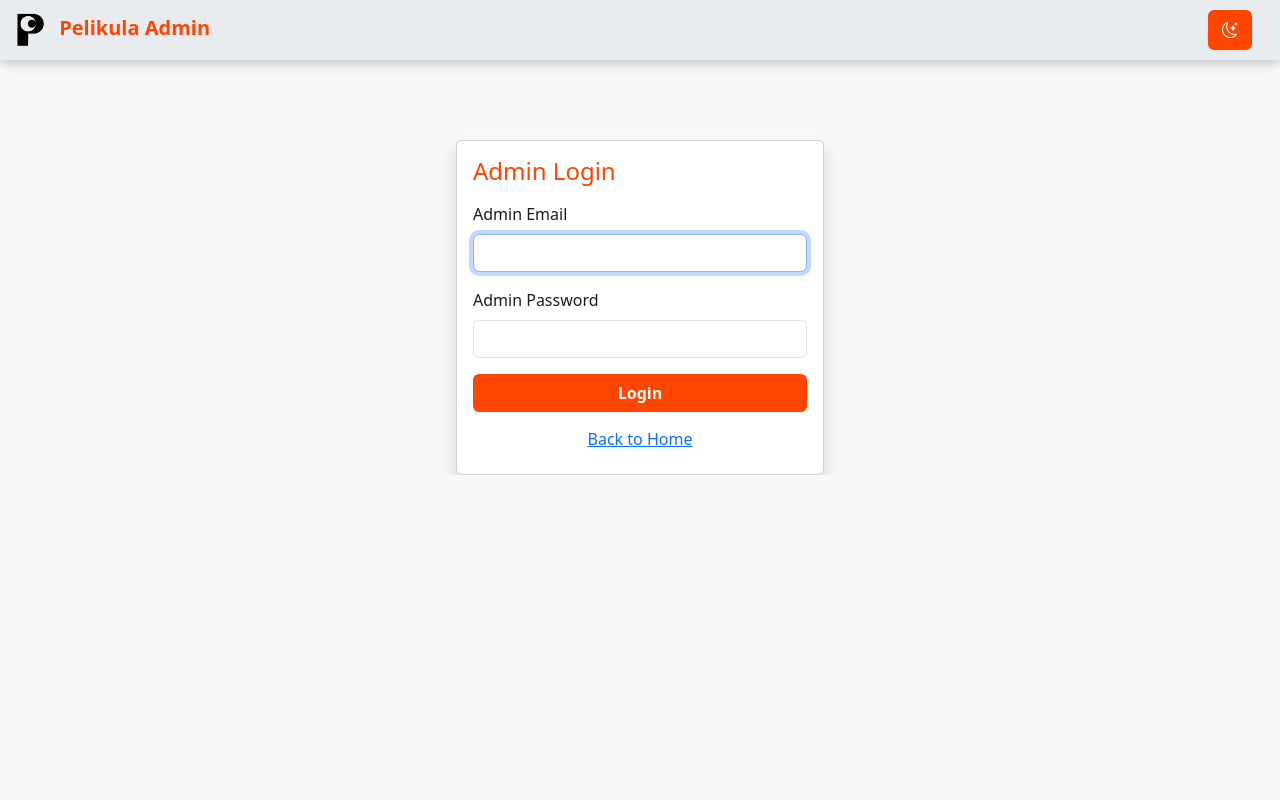
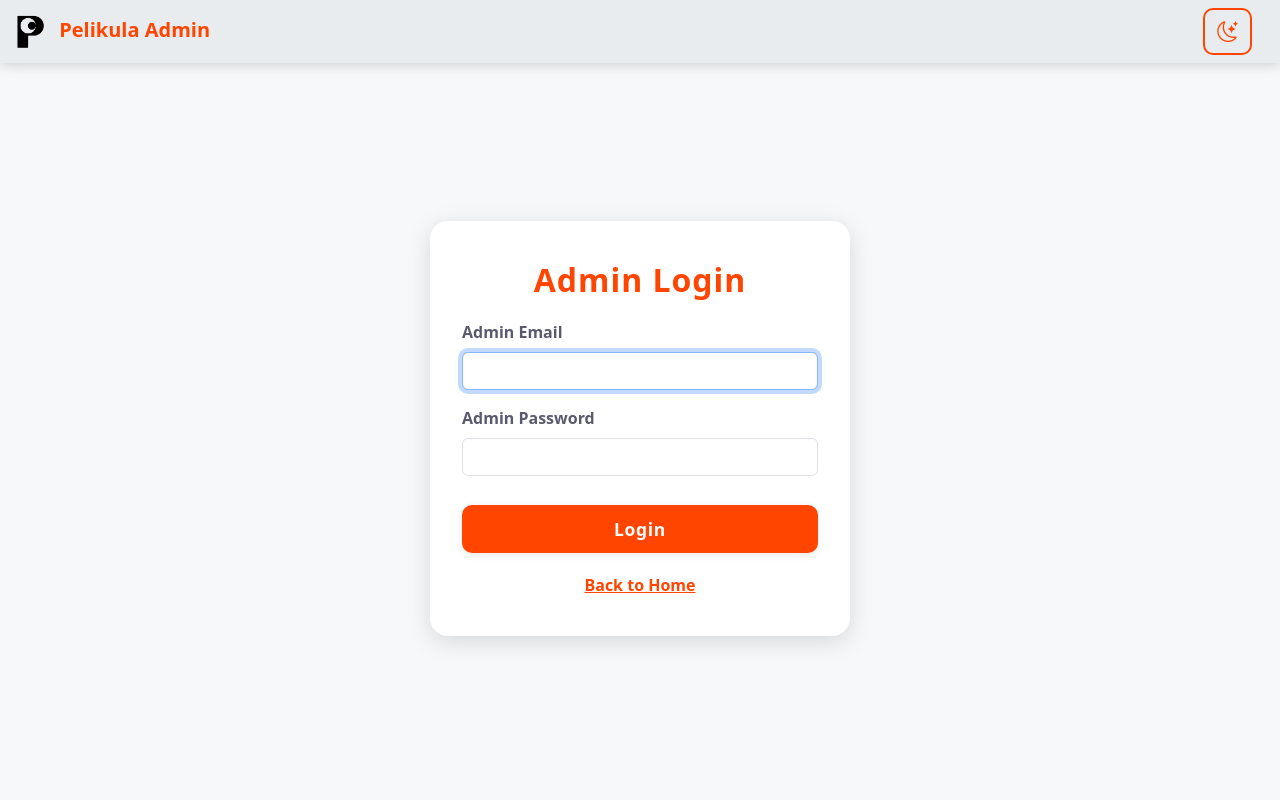
Before and after one commit to timbibat/PELIKULA_APP, a PHP site: page /admin_login.php in a window 1280 px wide. Run offline with PHP 8.4, Linux system fonts and the light colour scheme.

Commit message:
bookings, replies, admin login page imrpoved

```diff
--- a/admin_login.php
+++ b/admin_login.php
@@ -39,63 +39,110 @@ if ($_SERVER['REQUEST_METHOD'] === 'POST') {
       --text-muted: #5a5a6e;
       --navbar-bg: #e9ecef;
       --navbar-text: #1a1a22;
-      --toggle-btn-bg: #FF4500;
-      --toggle-btn-color: #fff;
-      --toggle-btn-border: #FF4500;
+      --btn-accent-bg: #FF4500;
+      --btn-accent-text: #fff;
     }
     body.dark-mode {
       --accent: #0d6efd;
-      --bg-main: #10121a;
-      --bg-card: #181a20;
+      --bg-main: #181a20;
+      --bg-card: #23272f;
       --text-main: #e6e9ef;
       --text-muted: #aab1b8;
       --navbar-bg: #23272f;
       --navbar-text: #fff;
-      --toggle-btn-bg: #23272f;
-      --toggle-btn-color: #0d6efd;
-      --toggle-btn-border: #0d6efd;
+      --btn-accent-bg: #0d6efd;
+      --btn-accent-text: #fff;
     }
     html, body {
+      background: var(--bg-main);
+      color: var(--text-main);
       max-width: 100vw;
       overflow-x: hidden;
+      min-height: 100vh;
     }
-    body { background: var(--bg-main); color: var(--text-main); }
-    .navbar { background: var(--navbar-bg) !important; box-shadow:0 2px 12px rgba(0,0,0,0.25);}
-    .navbar .navbar-brand { color: var(--accent) !important; }
+    .navbar { background: var(--navbar-bg) !important; box-shadow:0 2px 12px rgba(0,0,0,0.17);}
+    .navbar .navbar-brand { color: var(--accent) !important; font-weight: bold; }
     #toggleModeBtn {
-      background: var(--toggle-btn-bg) !important;
-      color: var(--toggle-btn-color) !important;
-      border: 2px solid var(--toggle-btn-border) !important;
+      background: transparent !important;
+      color: var(--accent) !important;
+      border: 2px solid var(--accent) !important;
       transition: background 0.2s, color 0.2s, border 0.2s;
+      border-radius: 10px;
+      font-size: 1.3rem;
     }
     #toggleModeBtn:focus {
-      outline: 2px solid var(--toggle-btn-border);
+      outline: 2px solid var(--accent);
     }
-    .card { background: var(--bg-card); color: var(--text-main);}
-    .login-container {
-      max-width: 400px;
+    .admin-login-bg {
+      min-height: calc(100vh - 70px);
+      display: flex;
+      align-items: center;
+      justify-content: center;
+      background: none;
+    }
+    .admin-card {
+      max-width: 420px;
       width: 100%;
-      margin: 80px auto 0 auto;
-      padding: 0 1rem;
+      border-radius: 18px;
+      box-shadow: 0 6px 24px rgba(0,0,0,0.13);
+      background: var(--bg-card);
+      padding: 2.5rem 2rem 2rem 2rem;
+      margin: 2rem 0;
+      color: var(--text-main);
     }
-    @media (max-width: 600px) {
-      .login-container {
-        max-width: 98vw;
-        padding: 0 0.3rem;
-        margin-top: 40px;
+    .admin-card h4 {
+      color: var(--accent);
+      font-weight: 700;
+      font-size: 2rem;
+      margin-bottom: 1.3rem;
+      text-align: center;
+      letter-spacing: 0.03em;
     }
-      .card {
-        padding: 0.5rem;
+    .admin-card .form-label {
+      font-weight: 600;
+      color: var(--text-muted);
     }
-      h4.mb-3 {
-        font-size: 1.4rem;
+    .btn-accent {
+      background: var(--btn-accent-bg) !important;
+      color: var(--btn-accent-text) !important;
+      font-weight: 600;
+      font-size: 1.09rem;
+      padding: 0.7rem 2rem;
+      border-radius: 10px;
+      border: none;
+      margin-top: 0.8rem;
+      width: 100%;
+      box-shadow: 0 2px 8px rgba(0,0,0,0.09);
+      transition: background 0.15s, color 0.15s;
+      letter-spacing: 0.04em;
     }
-      .form-label {
-        font-size: 0.98rem;
+    .btn-accent:hover, .btn-accent:focus {
+      background: #d13d00 !important;
+      color: #fff !important;
     }
-      .btn, .btn-link {
+    .btn-link {
+      color: var(--accent) !important;
+      font-weight: 600;
+      text-align: center;
+      width: 100%;
       font-size: 1rem;
+      margin-top: 0.8rem;
+      border-radius: 8px;
+      text-decoration: underline;
+      transition: color 0.16s;
     }
+    .btn-link:hover {
+      color: #d13d00 !important;
+      text-decoration: none;
+    }
+    .alert-danger {
+      font-size: 1rem;
+      border-radius: 8px;
+      margin-bottom: 1rem;
+      text-align: center;
+    }
+    @media (max-width: 700px) {
+      .admin-card { padding: 1.1rem 0.5rem; font-size: 0.97rem;}
     }
     </style>
     <script>
@@ -127,7 +174,7 @@ if ($_SERVER['REQUEST_METHOD'] === 'POST') {
 <body>
 <nav class="navbar navbar-expand-lg sticky-top">
   <div class="container-fluid">
-    <a class="navbar-brand fw-bold" href="admin_dashboard.php" style="color:var(--accent);">
+    <a class="navbar-brand fw-bold" href="admin_dashboard.php">
       <img src="pictures/gwapobibat1.png" alt="PELIKULA Logo" height="34" class="me-2">
       Pelikula Admin
     </a>
@@ -138,10 +185,9 @@ if ($_SERVER['REQUEST_METHOD'] === 'POST') {
     </div>
   </div>
 </nav>
-    <div class="login-container">
-        <div class="card shadow">
-            <div class="card-body">
-                <h4 class="mb-3" style="color:var(--accent);">Admin Login</h4>
+<div class="admin-login-bg">
+  <div class="admin-card animate__animated animate__fadeInUp">
+    <h4>Admin Login</h4>
     <?php if ($login_error): ?>
       <div class="alert alert-danger"><?php echo $login_error; ?></div>
     <?php endif; ?>
@@ -154,11 +200,11 @@ if ($_SERVER['REQUEST_METHOD'] === 'POST') {
         <label for="password" class="form-label">Admin Password</label>
         <input type="password" class="form-control" id="password" name="password" required>
       </div>
-                    <button type="submit" class="btn" style="background:var(--accent);color:#fff;font-weight:600; width:100%;">Login</button>
-                    <a href="index.php" class="btn btn-link w-100 mt-2">Back to Home</a>
+      <button type="submit" class="btn btn-accent">Login</button>
+      <a href="index.php" class="btn btn-link">Back to Home</a>
     </form>
   </div>
 </div>
-    </div>
+<script src="https://cdn.jsdelivr.net/npm/bootstrap@5.3.8/dist/js/bootstrap.bundle.min.js"></script>
 </body>
 </html>
```
Also changed, not shown: view_user_bookings.php (+5 -2 lines), view_user_replies.php (+75 -6 lines). Lines whose indentation alone changed are shown as unchanged.
